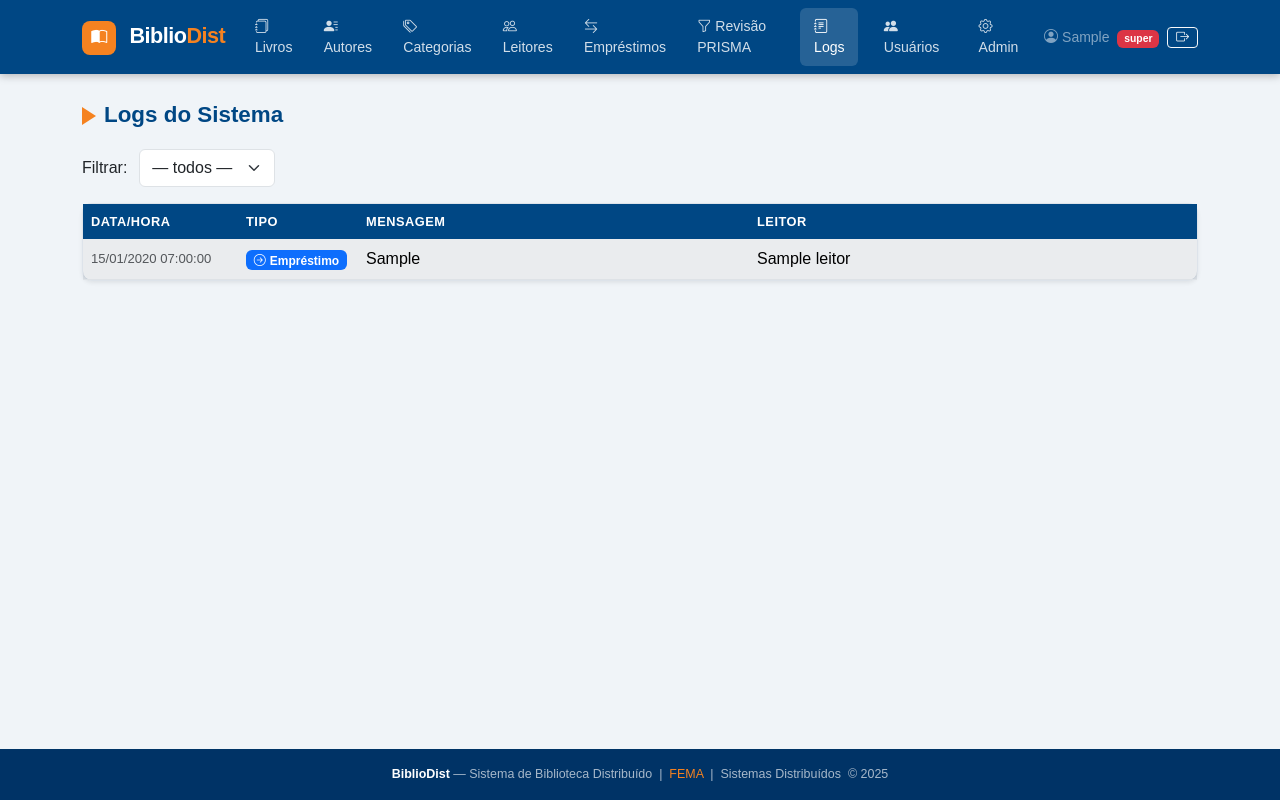
After one commit to R2nin/bibliodist, a Django app: page /logs/ in a window 1280 px wide. The commit adds this page. Run offline with Django 5.2, Linux system fonts and the light colour scheme; a user stored in the database is signed in; tables that the repository leaves empty hold one stand-in row (values such as "Sample post"); parts of the project's set-up code (start-up, migrations or seed data) failed here and were passed over.

Commit message:
feat: logs do sistema + fix autor no ISBN lookup
- Aba Logs (staff/admin): lista Notificacoes com filtro por tipo e paginacao
- ISBN lookup: auto-seleciona autor no dropdown se ja cadastrado; exibe hint com link de cadastro caso contrario
- Remove mensagem de autor do status (fica no hint abaixo do dropdown)

Co-Authored-By: Claude Sonnet 4.6 <noreply@anthropic.com>

```diff
--- a/api-web/biblioteca/views.py
+++ b/api-web/biblioteca/views.py
@@ -64,6 +64,17 @@ def _buscar_open_library(isbn):
         }
     except Exception:
         return None
+
+
+@staff_required
+def logs(request):
+    qs = Notificacao.objects.select_related("leitor", "emprestimo__livro").order_by("-criada_em")
+    tipo = request.GET.get("tipo", "")
+    if tipo:
+        qs = qs.filter(tipo=tipo)
+    paginator = Paginator(qs, 25)
+    page = paginator.get_page(request.GET.get("page"))
+    return render(request, "biblioteca/logs.html", {"page_obj": page, "tipo": tipo})
 
 
 @staff_required
--- a/api-web/config/urls.py
+++ b/api-web/config/urls.py
@@ -47,6 +47,9 @@ urlpatterns = [
     path("emprestimos/novo/", views.emprestimo_create, name="emprestimo_create"),
     path("emprestimos/<int:pk>/devolver/", views.emprestimo_devolver, name="emprestimo_devolver"),
 
+    # Logs
+    path("logs/", views.logs, name="logs"),
+
     # Revisão sistemática PRISMA sobre o Acervo Digital da FEMA
     path("prisma/", views_prisma.prisma_busca, name="prisma_busca"),
     path("prisma/exportar.csv", views_prisma.prisma_exportar_csv, name="prisma_exportar_csv"),
--- a/api-web/templates/base.html
+++ b/api-web/templates/base.html
@@ -188,6 +188,12 @@
           <a class="nav-link {% if request.resolver_match.url_name == 'prisma_busca' %}active{% endif %}"
              href="{% url 'prisma_busca' %}"><i class="bi bi-funnel"></i>Revisão PRISMA</a>
         </li>
+        {% if user.is_staff %}
+        <li class="nav-item">
+          <a class="nav-link {% if request.resolver_match.url_name == 'logs' %}active{% endif %}"
+             href="{% url 'logs' %}"><i class="bi bi-journal-text"></i>Logs</a>
+        </li>
+        {% endif %}
         {% if user.is_superuser %}
         <li class="nav-item ms-2">
           <a class="nav-link {% if request.resolver_match.url_name == 'usuario_list' %}active{% endif %}"
--- /dev/null
+++ b/api-web/templates/biblioteca/logs.html
@@ -0,0 +1,67 @@
+{% extends "base.html" %}
+{% block title %}Logs — BiblioDist{% endblock %}
+{% block content %}
+<div class="page-header">
+  <h2 class="fema-marker">Logs do Sistema</h2>
+</div>
+
+<form method="get" class="mb-3 d-flex flex-wrap gap-2 align-items-center">
+  <label class="form-label mb-0 me-1">Filtrar:</label>
+  <select name="tipo" class="form-select w-auto" onchange="this.form.submit()">
+    <option value="">— todos —</option>
+    <option value="emprestimo" {% if tipo == "emprestimo" %}selected{% endif %}>Empréstimo</option>
+    <option value="devolucao"  {% if tipo == "devolucao"  %}selected{% endif %}>Devolução</option>
+    <option value="atraso"     {% if tipo == "atraso"     %}selected{% endif %}>Atraso</option>
+  </select>
+  {% if tipo %}<a href="{% url 'logs' %}" class="btn btn-outline-secondary btn-sm">Limpar</a>{% endif %}
+</form>
+
+<div class="card shadow-sm">
+  <div class="table-responsive">
+    <table class="table table-striped table-hover mb-0 align-middle">
+      <thead class="table-dark">
+        <tr>
+          <th style="width:155px;">Data/Hora</th>
+          <th style="width:120px;">Tipo</th>
+          <th>Mensagem</th>
+          <th>Leitor</th>
+        </tr>
+      </thead>
+      <tbody>
+        {% for n in page_obj %}
+        <tr>
+          <td class="text-nowrap text-muted" style="font-size:.82rem;">{{ n.criada_em|date:"d/m/Y H:i:s" }}</td>
+          <td>
+            {% if n.tipo == "emprestimo" %}
+              <span class="badge bg-primary"><i class="bi bi-arrow-right-circle me-1"></i>Empréstimo</span>
+            {% elif n.tipo == "devolucao" %}
+              <span class="badge bg-success"><i class="bi bi-arrow-left-circle me-1"></i>Devolução</span>
+            {% else %}
+              <span class="badge bg-danger"><i class="bi bi-exclamation-circle me-1"></i>Atraso</span>
+            {% endif %}
+          </td>
+          <td style="white-space:normal;">{{ n.mensagem }}</td>
+          <td class="text-nowrap">{{ n.leitor.nome }}</td>
+        </tr>
+        {% empty %}
+        <tr><td colspan="4" class="text-center text-muted py-4">Nenhum registro encontrado.</td></tr>
+        {% endfor %}
+      </tbody>
+    </table>
+  </div>
+</div>
+
+{% if page_obj.has_other_pages %}
+<nav class="mt-3">
+  <ul class="pagination justify-content-center">
+    {% if page_obj.has_previous %}
+      <li class="page-item"><a class="page-link" href="?tipo={{ tipo }}&page={{ page_obj.previous_page_number }}">«</a></li>
+    {% endif %}
+    <li class="page-item disabled"><span class="page-link">{{ page_obj.number }} / {{ page_obj.paginator.num_pages }}</span></li>
+    {% if page_obj.has_next %}
+      <li class="page-item"><a class="page-link" href="?tipo={{ tipo }}&page={{ page_obj.next_page_number }}">»</a></li>
+    {% endif %}
+  </ul>
+</nav>
+{% endif %}
+{% endblock %}
```
Also changed, not shown: api-web/templates/biblioteca/livro_form.html (+23 -2 lines).
